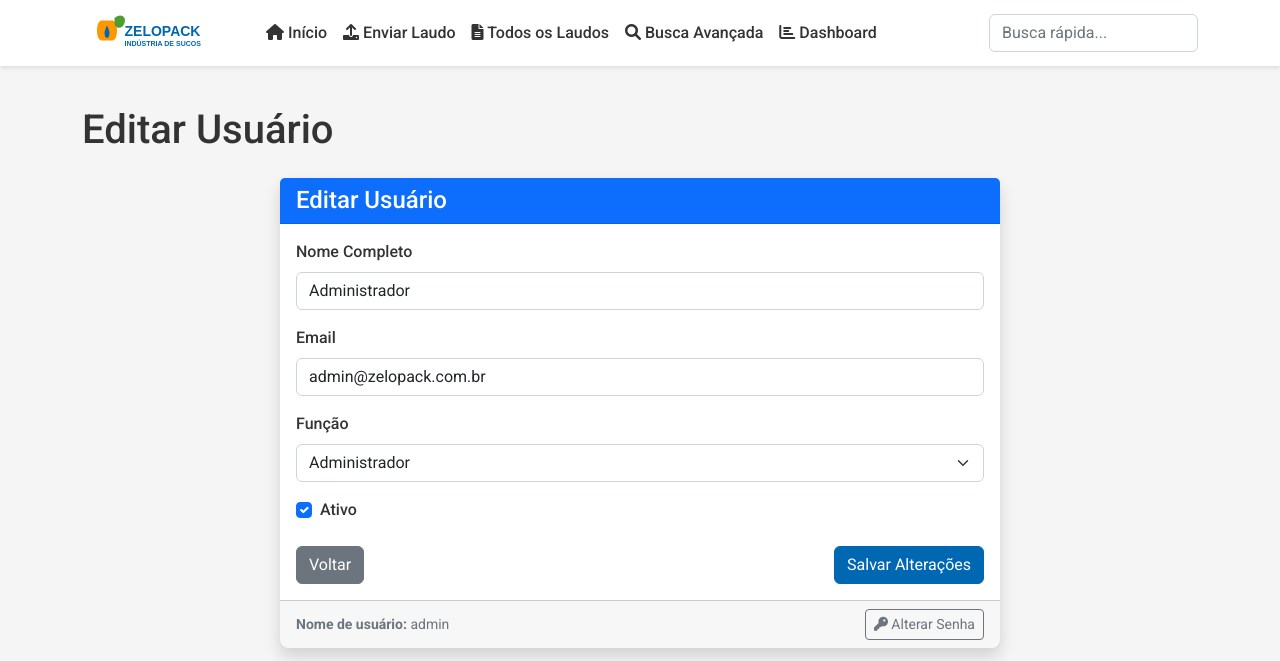
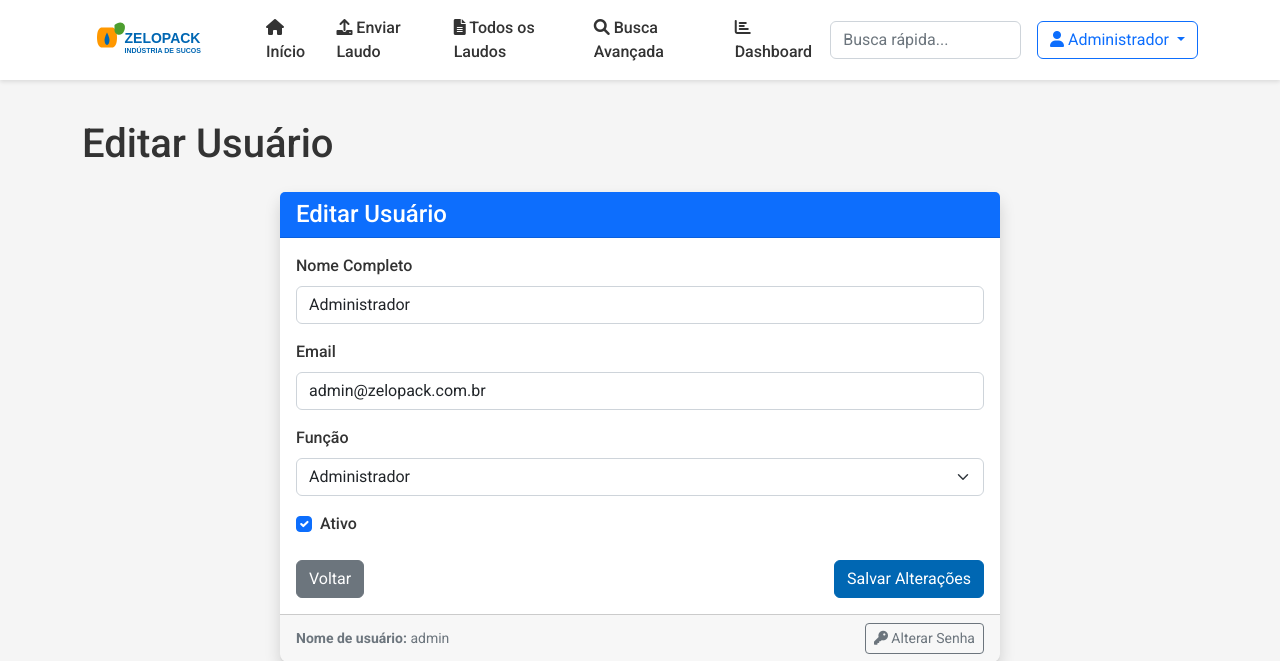
Before and after one commit to alexbrzlink/Zelopack-funcional-Pc, a Flask app: page /auth/user/1/edit in a window 1280 px wide. Shown: the top 661 px of the page. Run offline with Flask 3, Linux system fonts and the light colour scheme; a user stored in the database is signed in.

Commit message:
Improve user interface by adding a user menu with profile and logout options
Adds a user dropdown menu with profile, password, user management (admin only) and logout options to base.html.

Replit-Commit-Author: Agent
Replit-Commit-Session-Id: 407c5b4b-e621-4fca-bbd7-5ea8c5402826
Replit-Commit-Screenshot-Url: https://storage.googleapis.com/screenshot-production-us-central1/0936213f-66be-4584-b6d4-d314d28b2f20/2a2e24b9-a1a6-41df-9b4b-71698b7e2da5.jpg

```diff
--- a/templates/base.html
+++ b/templates/base.html
@@ -59,12 +59,51 @@
                 </ul>
 
                 <!-- Busca Rápida -->
-                <div class="position-relative d-none d-lg-block">
+                <div class="position-relative d-none d-lg-block me-3">
                     <input type="text" id="quickSearch" class="form-control" placeholder="Busca rápida..." aria-label="Busca rápida">
                     <div id="quickSearchResults" class="quick-search-results d-none">
                         <!-- Resultados serão adicionados via JavaScript -->
                     </div>
                 </div>
+
+                <!-- Menu de Usuário -->
+                {% if current_user.is_authenticated %}
+                <div class="dropdown">
+                    <button class="btn btn-outline-primary dropdown-toggle" type="button" id="userDropdown" data-bs-toggle="dropdown" aria-expanded="false">
+                        <i class="fas fa-user"></i> {{ current_user.name }}
+                    </button>
+                    <ul class="dropdown-menu dropdown-menu-end" aria-labelledby="userDropdown">
+                        <li>
+                            <a class="dropdown-item" href="{{ url_for('auth.edit_user', id=current_user.id) }}">
+                                <i class="fas fa-user-edit"></i> Meu Perfil
+                            </a>
+                        </li>
+                        <li>
+                            <a class="dropdown-item" href="{{ url_for('auth.change_password') }}">
+                                <i class="fas fa-key"></i> Alterar Senha
+                            </a>
+                        </li>
+                        {% if current_user.role == 'admin' %}
+                        <li><hr class="dropdown-divider"></li>
+                        <li>
+                            <a class="dropdown-item" href="{{ url_for('auth.users') }}">
+                                <i class="fas fa-users-cog"></i> Gerenciar Usuários
+                            </a>
+                        </li>
+                        {% endif %}
+                        <li><hr class="dropdown-divider"></li>
+                        <li>
+                            <a class="dropdown-item" href="{{ url_for('auth.logout') }}">
+                                <i class="fas fa-sign-out-alt"></i> Sair
+                            </a>
+                        </li>
+                    </ul>
+                </div>
+                {% else %}
+                <a href="{{ url_for('auth.login') }}" class="btn btn-primary">
+                    <i class="fas fa-sign-in-alt"></i> Login
+                </a>
+                {% endif %}
             </div>
         </div>
     </nav>
```
